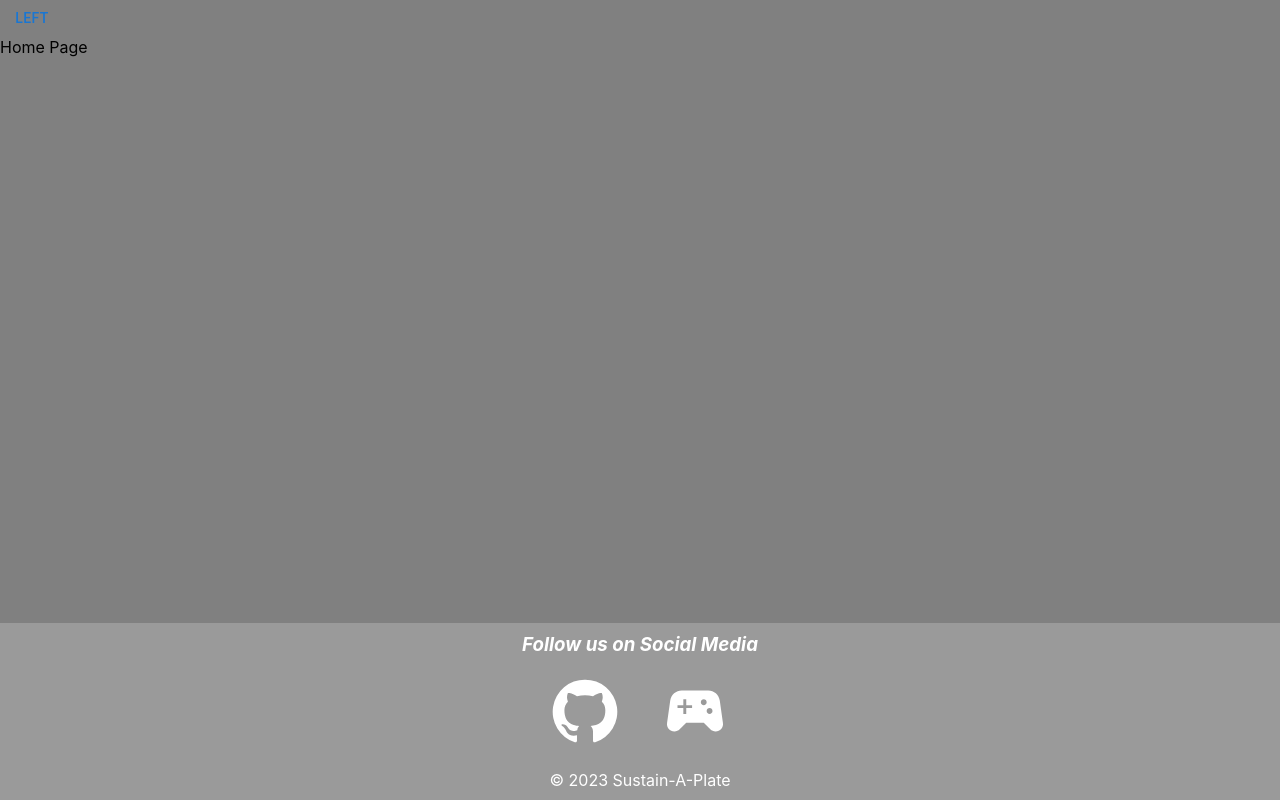
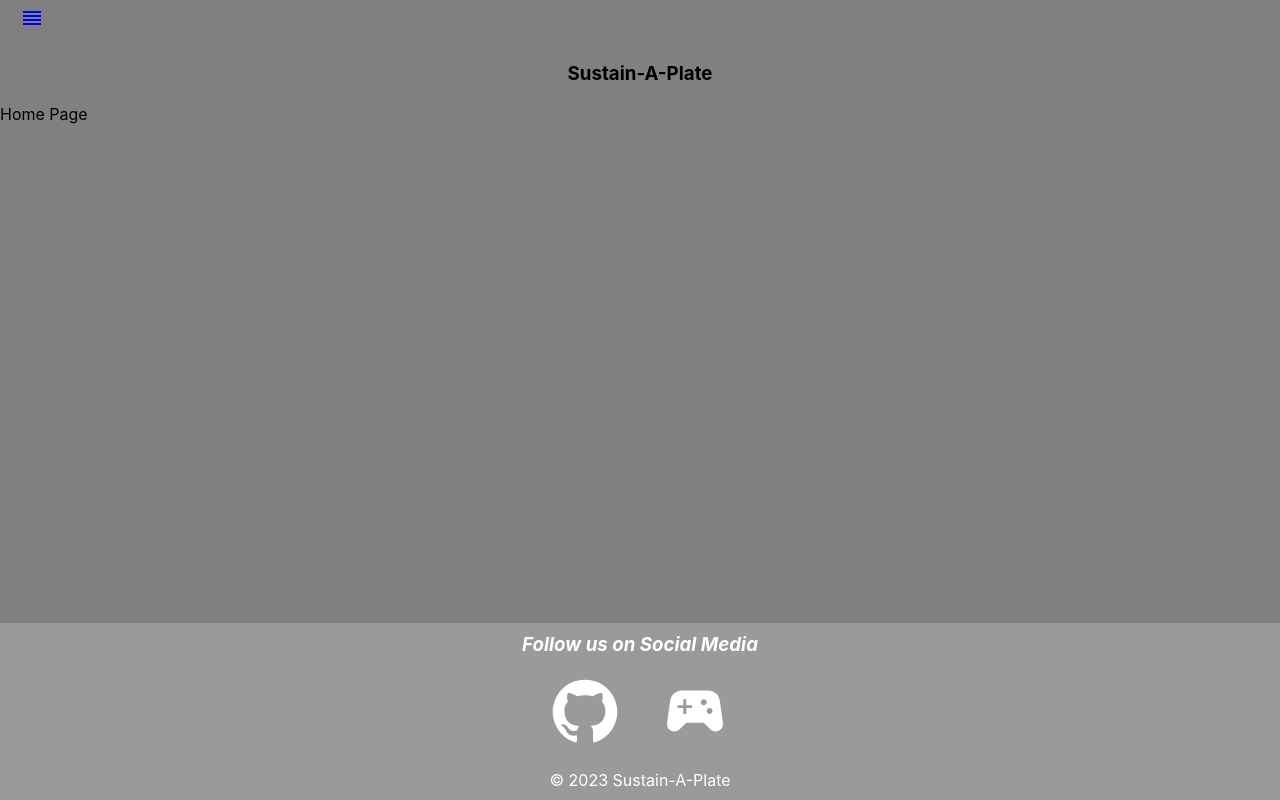
Before and after one commit to Will-Riffe/Sustain-A-Plate, a React (Create React App) app in the folder client/: page / in a window 1280 px wide. Built offline with nearby package versions, Linux system fonts and the light colour scheme.

Commit message:
FULLY FUNCTIONING NAVBAR

```diff
--- a/client/src/components/Navbar/Navbar.js
+++ b/client/src/components/Navbar/Navbar.js
@@ -14,6 +14,7 @@ import AccountCircleIcon from '@mui/icons-material/AccountCircle';
 import LockIcon from '@mui/icons-material/Lock';
 import ListIcon from '@mui/icons-material/List';
 import StoreIcon from '@mui/icons-material/Store';
+import ReorderIcon from '@mui/icons-material/Reorder';
 
 function Navbar() {
   const [state, setState] = React.useState({
@@ -40,11 +41,9 @@ function Navbar() {
           { path: '/', text: 'Home', icon: <HomeIcon /> },
           { path: '/profile', text: 'Profile', icon: <AccountCircleIcon /> },
           { path: '/login', text: 'Login', icon: <LockIcon /> },
-          { path: '/list', text: 'List', icon: <ListIcon /> },
-          { path: '/inventory', text: 'Inventory', icon: <StoreIcon /> },
         ].map((item) => (
           <ListItem key={item.text} disablePadding>
-            <ListItemButton>
+            <ListItemButton component={Link} to={item.path}>
               <ListItemIcon>
                 {item.icon}
               </ListItemIcon>
@@ -58,7 +57,11 @@ function Navbar() {
 
   return (
     <div>
-      <Button onClick={toggleDrawer(true)}>Left</Button>
+      <Button onClick={toggleDrawer(true)}>
+        <Link to="/">
+          <ReorderIcon />
+        </Link>
+      </Button>
       <Drawer
         anchor="left"
         open={state.left}
@@ -66,7 +69,13 @@ function Navbar() {
       >
         {list}
       </Drawer>
+
+      {/* Centered Logo */}
+      <div style={{ display: 'flex', justifyContent: 'center', alignItems: 'center', height: '60px' }}>
+        <h3>Sustain-A-Plate</h3>
+      </div>
     </div>
   );
 }
-export default Navbar
+
+export default Navbar;
```
